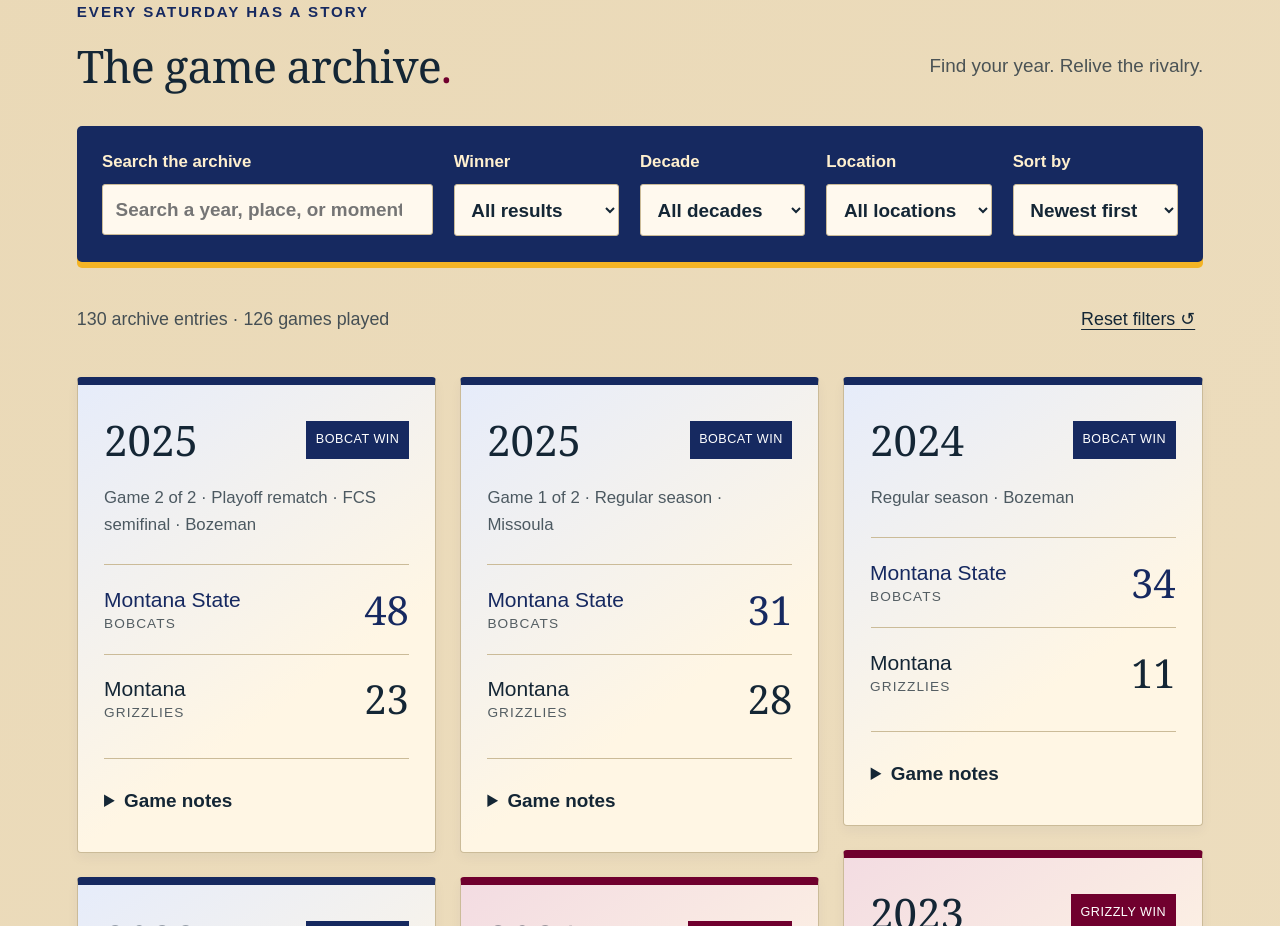
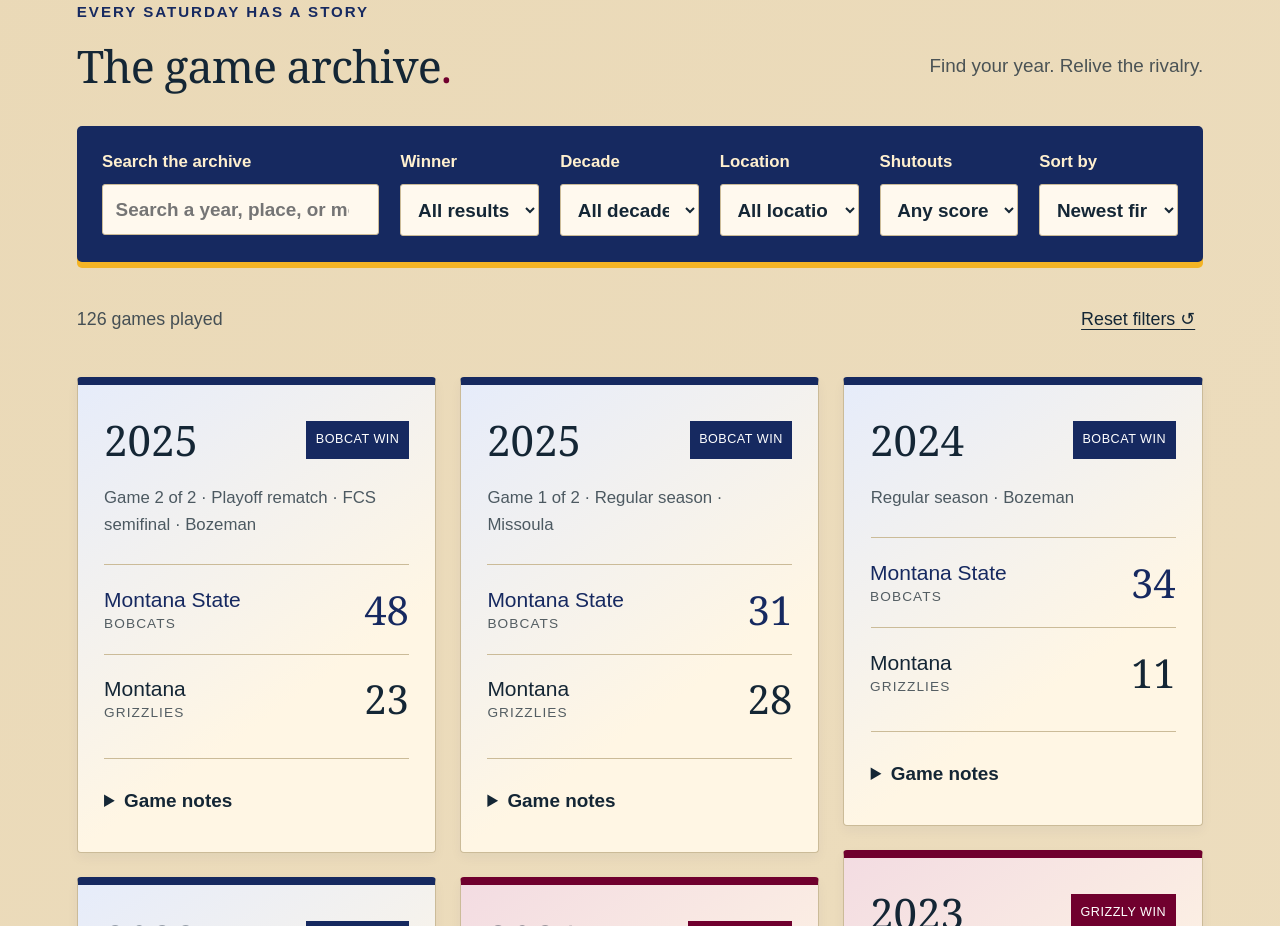
Before and after one commit to superjaberwocky/cat-griz-history, a website built with Vite: page index.html in a window 1280 px wide. Shown: the part 960-1886 px from the top of the page. Built offline with nearby package versions, Linux system fonts and the light colour scheme.

Commit message:
Add shutout filtering and smallest-margin sorting

```diff
--- a/src/history.js
+++ b/src/history.js
@@ -2,17 +2,31 @@ export function winner(game) {
   if (game.status === 'not-played') return 'not-played';
   return game.msuScore === game.umScore ? 'tie' : game.msuScore > game.umScore ? 'msu' : 'um';
 }
-export function filterGames(games, { search = '', team = '', decade = '', venue = '', sort = 'newest' } = {}) {
+function victoryMargin(game) {
+  return Math.abs(game.msuScore - game.umScore);
+}
+
+export function filterGames(games, { search = '', team = '', decade = '', venue = '', shutout = '', sort = 'newest' } = {}) {
   const query = search.trim().toLowerCase();
   return games.filter(g => (!team || winner(g) === team)
     && (!decade || Math.floor(g.year / 10) * 10 === Number(decade))
     && (!venue || g.location === venue)
+    && (shutout !== 'yes' || (g.status !== 'not-played' && ((g.msuScore === 0) !== (g.umScore === 0))))
     && (!query || [g.year, g.date, g.location, g.notes, g.msuScore, g.umScore].join(' ').toLowerCase().includes(query)))
-    .sort((a, b) => (sort === 'margin' && (a.status === 'not-played' || b.status === 'not-played'))
-      ? Number(a.status === 'not-played') - Number(b.status === 'not-played') || b.year - a.year
-      : sort === 'oldest' ? a.year - b.year || (a.date || '').localeCompare(b.date || '') || (a.sourceGame || 1) - (b.sourceGame || 1)
-      : sort === 'margin' ? Math.abs(b.msuScore - b.umScore) - Math.abs(a.msuScore - a.umScore) || b.year - a.year
-      : b.year - a.year || (b.date || '').localeCompare(a.date || '') || (b.sourceGame || 1) - (a.sourceGame || 1));
+    .sort((a, b) => {
+      if (sort === 'margin' || sort === 'smallest-margin') {
+        const unplayedOrder = Number(a.status === 'not-played') - Number(b.status === 'not-played');
+        const byYear = b.year - a.year;
+        if (unplayedOrder || a.status === 'not-played') return unplayedOrder || byYear;
+        const aMargin = victoryMargin(a);
+        const bMargin = victoryMargin(b);
+        if (sort === 'margin') return bMargin - aMargin || byYear;
+        return Number(aMargin === 0) - Number(bMargin === 0) || aMargin - bMargin || byYear;
+      }
+      return sort === 'oldest'
+        ? a.year - b.year || (a.date || '').localeCompare(b.date || '') || (a.sourceGame || 1) - (b.sourceGame || 1)
+        : b.year - a.year || (b.date || '').localeCompare(a.date || '') || (b.sourceGame || 1) - (a.sourceGame || 1);
+    });
 }
 export function summarize(games) {
   return games.reduce((s, g) => { if (g.status !== 'not-played') { s[winner(g)]++; s.total++; } return s; }, { msu: 0, um: 0, tie: 0, total: 0 });
--- a/src/main.js
+++ b/src/main.js
@@ -13,14 +13,14 @@ document.querySelector('#app').innerHTML = `
 <section class="hero"><div class="hero-copy"><p class="eyebrow">TWO TEAMS. ONE BIG SKY.</p><h1>A state divided.<br><em>A history shared.</em></h1><p class="intro">Montana State. Montana. More than a century of Saturdays that mean a little more. Explore the games behind the Cat–Griz rivalry.</p><a class="explore" href="#archive">Explore the rivalry <span aria-hidden="true">↓</span></a></div><div class="rivalry-art" aria-label="Montana State Bobcats versus Montana Grizzlies"><div class="mountains" aria-hidden="true"></div><div class="school cats"><span>BOZEMAN, MT</span><strong>STATE</strong><small>MONTANA STATE UNIVERSITY</small></div><div class="versus">VS</div><div class="school griz"><span>MISSOULA, MT</span><strong>MONTANA</strong><small>UNIVERSITY OF MONTANA</small></div><p class="art-caption">THE TREASURE STATE'S DEFINING RIVALRY</p></div></section>
 <section class="series" aria-label="Imported series statistics"><div><span class="eyebrow">THE SERIES AT A GLANCE</span><p>${games.length ? `Through ${Math.max(...games.map(g=>g.year))} · imported records` : 'Historical records awaiting import'}</p></div><div class="stat"><strong>${games.length ? totals.total : '—'}</strong><span>GAMES</span></div><div class="stat cat-stat"><strong>${games.length ? totals.msu : '—'}</strong><span>BOBCAT WINS</span></div><div class="stat griz-stat"><strong>${games.length ? totals.um : '—'}</strong><span>GRIZZLY WINS</span></div><div class="stat"><strong>${games.length ? totals.tie : '—'}</strong><span>TIES</span></div></section>
 <section id="archive" class="archive"><div class="section-title"><div><p class="eyebrow">EVERY SATURDAY HAS A STORY</p><h2>The game archive<span>.</span></h2></div><p>Find your year. Relive the rivalry.</p></div>
-<form id="filters" class="filters" role="search" aria-label="Filter historical games"><label class="search">Search the archive<input name="search" type="search" placeholder="Search a year, place, or moment…"></label><label>Winner<select name="team"><option value="">All results</option><option value="msu">Montana State</option><option value="um">Montana</option><option value="tie">Ties</option><option value="not-played">Not played</option></select></label><label>Decade<select name="decade"><option value="">All decades</option>${[...new Set(games.map(g=>Math.floor(g.year/10)*10))].sort((a,b)=>b-a).map(d=>`<option value="${d}">${d}s</option>`).join('')}</select></label><label>Location<select name="venue" ${locations.length ? '' : 'disabled'}><option value="">${locations.length ? 'All locations' : 'Not recorded in source'}</option>${locations.map(v=>`<option>${escape(v)}</option>`).join('')}</select></label><label>Sort by<select name="sort"><option value="newest">Newest first</option><option value="oldest">Oldest first</option><option value="margin">Largest margin</option></select></label></form>
+<form id="filters" class="filters" role="search" aria-label="Filter historical games"><label class="search">Search the archive<input name="search" type="search" placeholder="Search a year, place, or moment…"></label><label>Winner<select name="team"><option value="">All results</option><option value="msu">Montana State</option><option value="um">Montana</option><option value="tie">Ties</option><option value="not-played">Not played</option></select></label><label>Decade<select name="decade"><option value="">All decades</option>${[...new Set(games.map(g=>Math.floor(g.year/10)*10))].sort((a,b)=>b-a).map(d=>`<option value="${d}">${d}s</option>`).join('')}</select></label><label>Location<select name="venue" ${locations.length ? '' : 'disabled'}><option value="">${locations.length ? 'All locations' : 'Not recorded in source'}</option>${locations.map(v=>`<option>${escape(v)}</option>`).join('')}</select></label><label>Shutouts<select name="shutout"><option value="">Any score</option><option value="yes">Shutouts only</option></select></label><label>Sort by<select name="sort"><option value="newest">Newest first</option><option value="oldest">Oldest first</option><option value="margin">Largest margin</option><option value="smallest-margin">Smallest margin</option></select></label></form>
 <div class="results-bar"><p id="result-count" role="status" aria-live="polite"></p><button id="reset" type="button">Reset filters <span aria-hidden="true">↺</span></button></div><div id="results" class="game-grid"></div>
 </section>
 <section id="about" class="about"><p class="eyebrow">RIVALRY HISTORY</p><h2>About the Brawl</h2><div><p>The Brawl of the Wild is the football rivalry between the University of Montana Grizzlies and the Montana State University Bobcats. First played in 1897, it is also known as Cat–Griz or Griz–Cat. The Brawl of the Wild name has been used to promote the game since 1997.</p><p>Both universities became charter members of the Big Sky Conference in 1963. Since 1993, their regular-season meeting has served as the season finale, often influencing the conference championship and playoff qualification. Montana won 16 consecutive meetings from 1986 through 2001; Montana State ended that run in 2002.</p><p>Games are now hosted at Bobcat Stadium in Bozeman and Washington–Grizzly Stadium in Missoula. Butte hosted the series from 1926 through 1950, with an interruption during World War II.</p><p>The Great Divide Trophy, introduced in 2001 and created by sculptor Dave Samuelson, takes its name from the Continental Divide separating the universities. In December 2025, the teams met in the FCS semifinals for their first playoff matchup.</p><p class="fine">Historical overview and game locations: <a href="https://en.wikipedia.org/wiki/Montana%E2%80%93Montana_State_football_rivalry">Wikipedia: Montana–Montana State football rivalry</a>.</p></div></section>
 </main><footer><span>CAT–GRIZ <small>THE RIVALRY ARCHIVE</small></span><a href="#">Back to top ↑</a></footer>`;
 const form = document.querySelector('#filters');
 form.addEventListener('submit', e=>e.preventDefault());
-const names = ['search','team','decade','venue','sort'];
+const names = ['search','team','decade','venue','shutout','sort'];
 const params = new URLSearchParams(location.search);
 for (const name of names) {
   const field = form.elements.namedItem(name);
@@ -54,7 +54,8 @@ new ResizeObserver(layoutCards).observe(results);
 function render(sync = true) {
   const values = Object.fromEntries(new FormData(form));
   const filtered = filterGames(games, values);
-  document.querySelector('#result-count').textContent = `${filtered.length} archive ${filtered.length === 1 ? 'entry' : 'entries'} · ${summarize(filtered).total} games played`;
+  const played = summarize(filtered).total;
+  document.querySelector('#result-count').textContent = `${played} ${played === 1 ? 'game' : 'games'} played`;
   document.querySelector('#results').innerHTML = !games.length ? `<div class="empty"><span class="empty-symbol" aria-hidden="true">↗</span><h3>The next chapter starts here.</h3><p>The original archive is awaiting import. Historical scores will appear here once the source records have been retrieved and verified.</p><a href="https://www.hypercrit.net/catgriz/">Visit the original archive ↗</a></div>` : !filtered.length ? `<div class="empty"><h3>No games match these filters.</h3><p>Try another year, winner, or location, or reset the filters.</p></div>` : filtered.map(g=> {
     const result = winner(g);
     if (result === 'not-played') return `<article class="game-card not-played"><div class="card-top"><span>${g.year}</span><span class="badge">NOT PLAYED</span></div><h3>A pause in the rivalry</h3><p class="interruption-note">${escape(g.notes)}</p></article>`;
```
Also changed, not shown: tests/history.test.js (+12 -0 lines), src/style.css.
